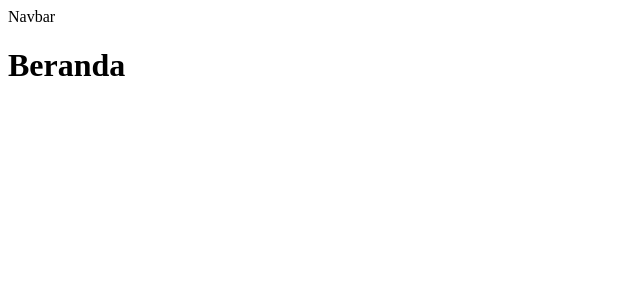
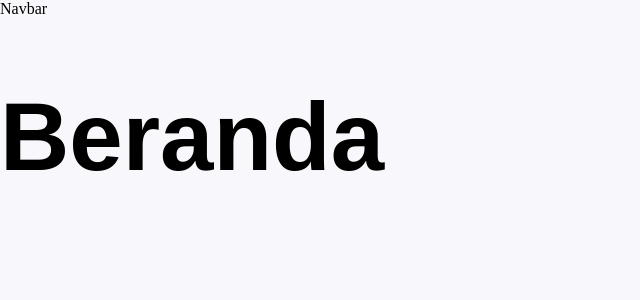
Before and after one commit to adeliaaaa/biskini-website, a React (Create React App) app: page / in a window 1280 px wide. Shown: the top 300 px of the page, without its empty margins (0-640 px from the left). Built offline with nearby package versions, Linux system fonts and the light colour scheme.

Commit message:
feat: add color and heading template

```diff
--- a/src/App.css
+++ b/src/App.css
@@ -0,0 +1,78 @@
+:root {
+	--background: #f8f8fc;
+
+	--primary-1: #7069bd;
+	--primary-2: #746cc3;
+	--primary-3: #9089cf;
+	--primary-4: #aca7db;
+	--primary-5: #c7c4e7;
+	--primary-6: #e3e2f3;
+
+	--secondary-1: #e88072;
+	--secondary-2: #f28475;
+	--secondary-3: #f59d91;
+	--secondary-4: #f7b5ac;
+	--secondary-5: #facec8;
+	--secondary-6: #fce6e3;
+	--secondary-7: #fdf3f1;
+
+	--neutral-1: #8d92a5;
+	--neutral-2: #71778e;
+	--neutral-3: #40446f;
+	--neutral-4: #363f51;
+	--neutral-5: #283148;
+
+	--neutral2-6: #aaadbb;
+	--neutral2-7: #c6c9d2;
+	--neutral2-8: #e3e4e8;
+	--neutral2-9: #f8f8fc;
+}
+
+body {
+	padding: 0;
+	margin: 0;
+	background-color: var(--background);
+}
+
+h1 {
+	font-family: "Anton", sans-serif;
+	font-size: 96px;
+}
+
+h2 {
+	font-family: sans-serif;
+	font-size: 64px;
+}
+
+h3 {
+	font-family: "Anton", sans-serif;
+	font-size: 36px;
+}
+
+h4 {
+	font-family: "Anton", sans-serif;
+	font-size: 32px;
+}
+
+h5 {
+	font-family: "Anton", sans-serif;
+	font-size: 24px;
+}
+
+p {
+	font-family: "Inter", sans-serif;
+	font-size: 16px;
+	font-weight: normal;
+}
+
+.subtitle {
+	font-family: "Inter", sans-serif;
+	font-size: 24px;
+	font-weight: normal;
+}
+
+.button-text {
+	font-family: "Inter", sans-serif;
+	font-size: 24px;
+	font-weight: bold;
+}
```
